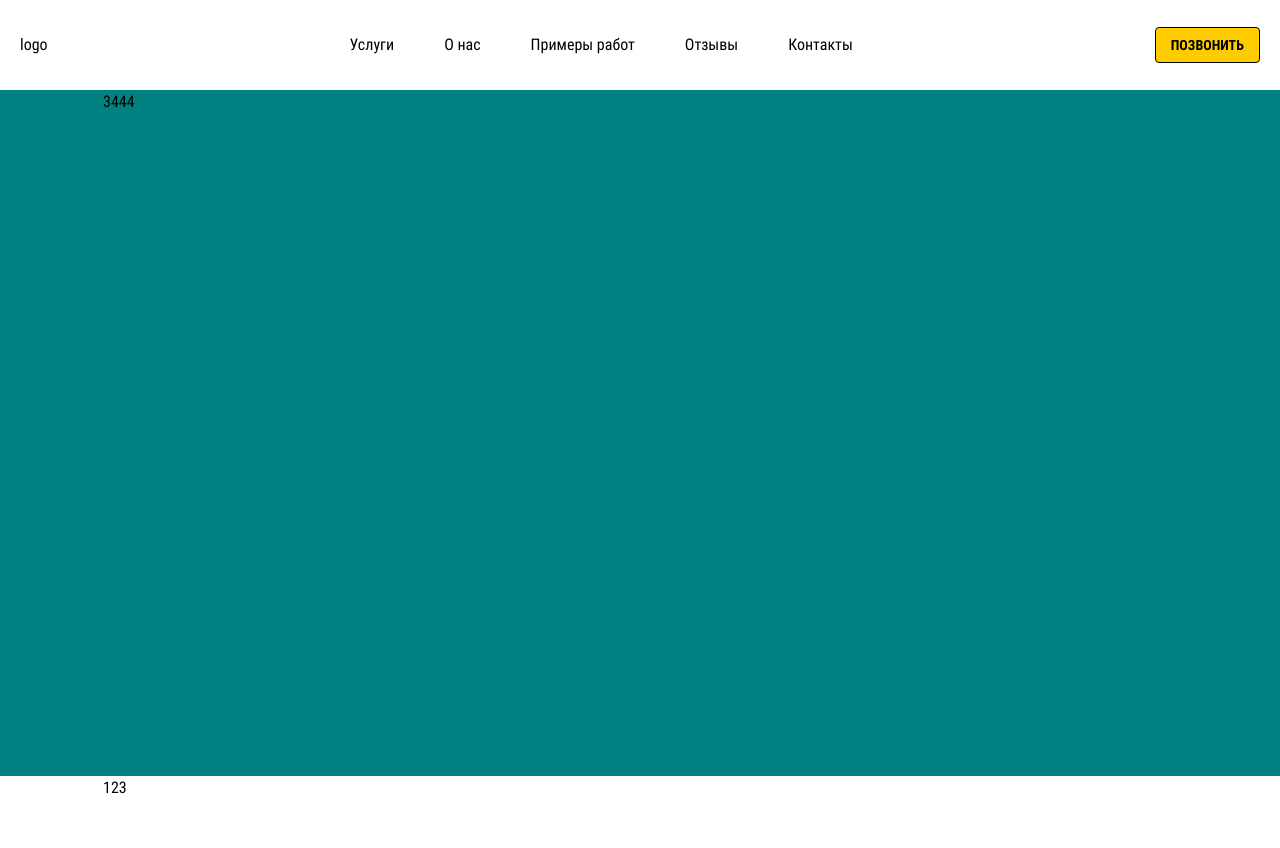
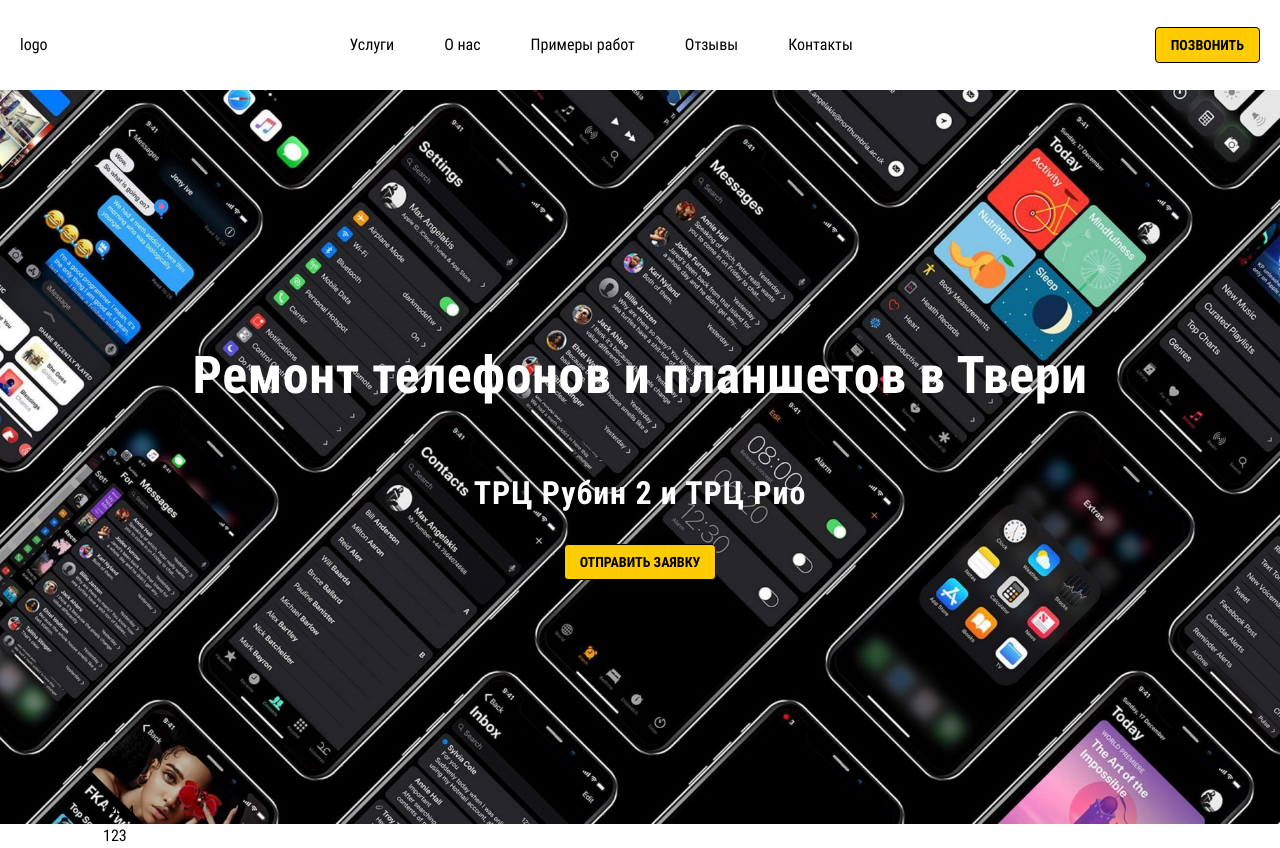
Before and after one commit to dmkrupin/all4smart, a plain HTML site: page index.html in a window 1280 px wide. Before the commit the page ends 800 px from the top, so only its background shows below. Drawn offline with Linux system fonts and the light colour scheme; files whose address does not match are found by name.

Commit message:
Deploying to gh-pages from @ dmkrupin/all4smart@f67167bc96ce14cab1cd453096b7e1f22d54c22c 🚀

```diff
--- a/css/style.css
+++ b/css/style.css
@@ -722,8 +722,8 @@ button,
   padding: 0;
   display: -ms-grid;
   display: grid;
-  -ms-grid-rows: auto 1fr auto;
-  grid-template-rows: auto 1fr auto;
+  -ms-grid-rows: 90px 1fr auto;
+  grid-template-rows: 90px 1fr auto;
   -ms-flex-line-pack: start;
       align-content: start;
   min-height: 100vh;
@@ -819,9 +819,9 @@ button,
   font: 700 14px/100% "Roboto Condensed", "Arial", sans-serif;
   text-transform: uppercase;
   color: #000000;
-  -webkit-transition: opacity 0.3s ease;
-  -o-transition: opacity 0.3s ease;
-  transition: opacity 0.3s ease;
+  -webkit-transition: opacity 0.2s ease;
+  -o-transition: opacity 0.2s ease;
+  transition: opacity 0.2s ease;
 }
 @media (hover: hover), screen and (min-width: 0\0 ) {
   .btn:hover, .btn:focus {
@@ -977,7 +977,9 @@ button,
 }
 
 .main {
-  background-color: teal;
+  background-image: url("../img/content/background.jpg");
+  background-repeat: no-repeat;
+  background-size: cover;
 }
 
 .nav {
@@ -1010,6 +1012,9 @@ button,
   margin-right: 20px;
 }
 @media (hover: hover), screen and (min-width: 0\0 ) {
+  .nav__item:hover .nav__link, .nav__item:focus .nav__link {
+    background-color: rgba(0, 0, 0, 0.05);
+  }
   .nav__item:hover::after, .nav__item:focus::after {
     content: "";
     display: block;
@@ -1031,6 +1036,40 @@ button,
       -ms-flex-align: center;
           align-items: center;
   padding: 0 15px;
+  -webkit-transition: background 0.2s ease;
+  -o-transition: background 0.2s ease;
+  transition: background 0.2s ease;
+}
+
+.intro {
+  height: calc(100vh - 90px);
+  display: -webkit-box;
+  display: -ms-flexbox;
+  display: flex;
+  -webkit-box-orient: vertical;
+  -webkit-box-direction: normal;
+      -ms-flex-direction: column;
+          flex-direction: column;
+  -webkit-box-pack: center;
+      -ms-flex-pack: center;
+          justify-content: center;
+  -webkit-box-align: center;
+      -ms-flex-align: center;
+          align-items: center;
+}
+
+.intro__title {
+  font: 700 52px/120% "Roboto Condensed", "Arial", sans-serif;
+  color: #ffffff;
+  letter-spacing: 0.01em;
+  text-align: center;
+}
+
+.intro__address {
+  font: 700 32px/120% "Roboto Condensed", "Arial", sans-serif;
+  color: #ffffff;
+  letter-spacing: 0.03em;
+  text-align: center;
 }
 
 /* @media (hover: hover), screen and (min-width: 0\0) {
--- a/index.html
+++ b/index.html
@@ -56,6 +56,11 @@
         <button class="header__call btn" type="button">Позвонить</button>
       </header>
       <main class="main">
+        <section class="intro">
+          <h1 class="intro__title">Ремонт телефонов и планшетов в Твери</h1>
+          <p class="intro__address">ТРЦ Рубин 2 и ТРЦ Рио</p>
+          <a class="intro__request btn">Отправить заявку</a>
+        </section>
         <div class="container">
           3444
         </div>
```
Also changed, not shown: css/style.min.css, img/content/background.jpg (renamed from img/content/выаппаопрло.jpg), 1 other file.
